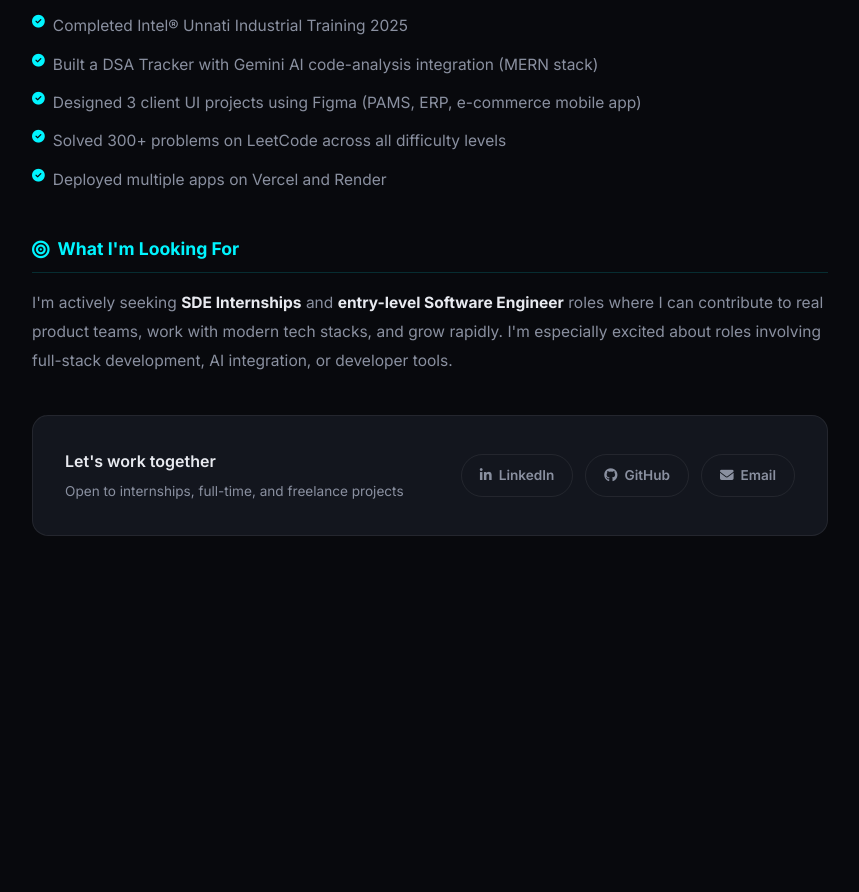
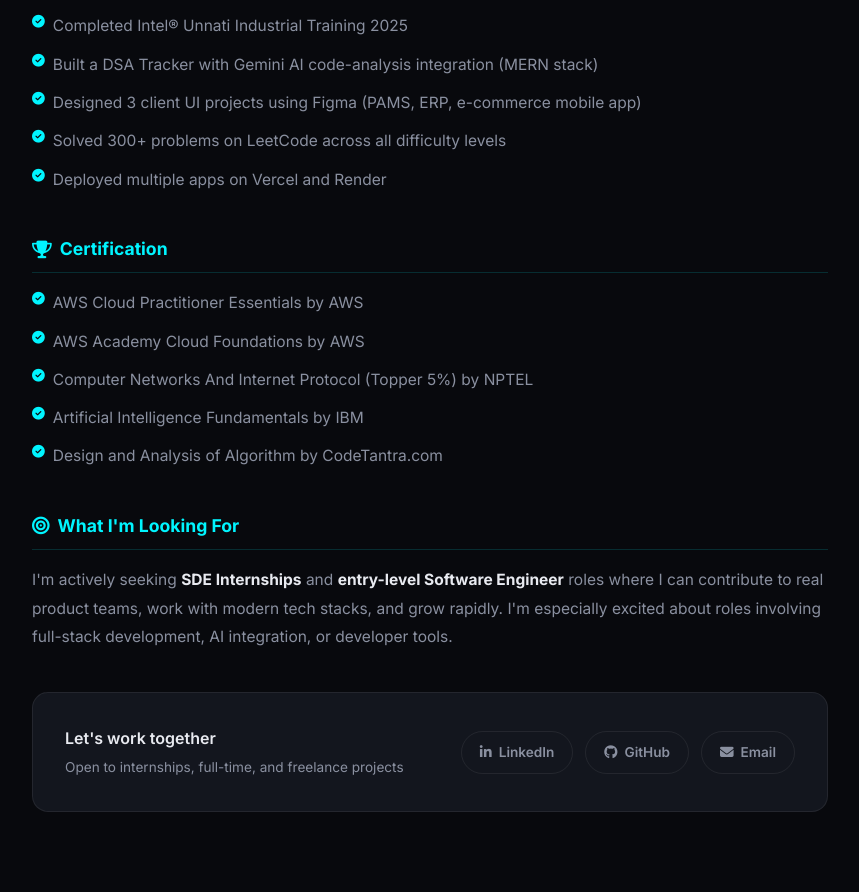
Before and after one commit to designersanket/My-Portfolio, a Flask app: page /about in a window 1280 px wide. Shown: the part 976-1868 px from the top of the page, without its empty margins (210-1069 px from the left). Before the commit the page ends 1512 px from the top, so only its background shows below. Run offline with Flask 3, Linux system fonts and the light colour scheme.

Commit message:
modifying about section

```diff
--- a/templates/about.html
+++ b/templates/about.html
@@ -92,6 +92,17 @@
     </div>
 
     <div class="about-section-block">
+      <h3><i class="fas fa-trophy"></i> Certification</h3>
+      <ul>
+        <li><i class="fas fa-check-circle"></i> AWS Cloud Practitioner Essentials by AWS</li>
+        <li><i class="fas fa-check-circle"></i> AWS Academy Cloud Foundations by AWS </li>
+        <li><i class="fas fa-check-circle"></i> Computer Networks And Internet Protocol (Topper 5%) by NPTEL</li>
+        <li><i class="fas fa-check-circle"></i> Artificial Intelligence Fundamentals by IBM</li>
+        <li><i class="fas fa-check-circle"></i> Design and Analysis of Algorithm  by CodeTantra.com</li>
+      </ul>
+    </div>
+
+    <div class="about-section-block">
       <h3><i class="fas fa-bullseye"></i> What I'm Looking For</h3>
       <p>
         I'm actively seeking <strong style="color:var(--text)">SDE Internships</strong> and <strong style="color:var(--text)">entry-level Software Engineer</strong> roles where I can contribute to real product teams, work with modern tech stacks, and grow rapidly. I'm especially excited about roles involving full-stack development, AI integration, or developer tools.
```
Also changed, not shown: templates/index.html (+5 -5 lines).
